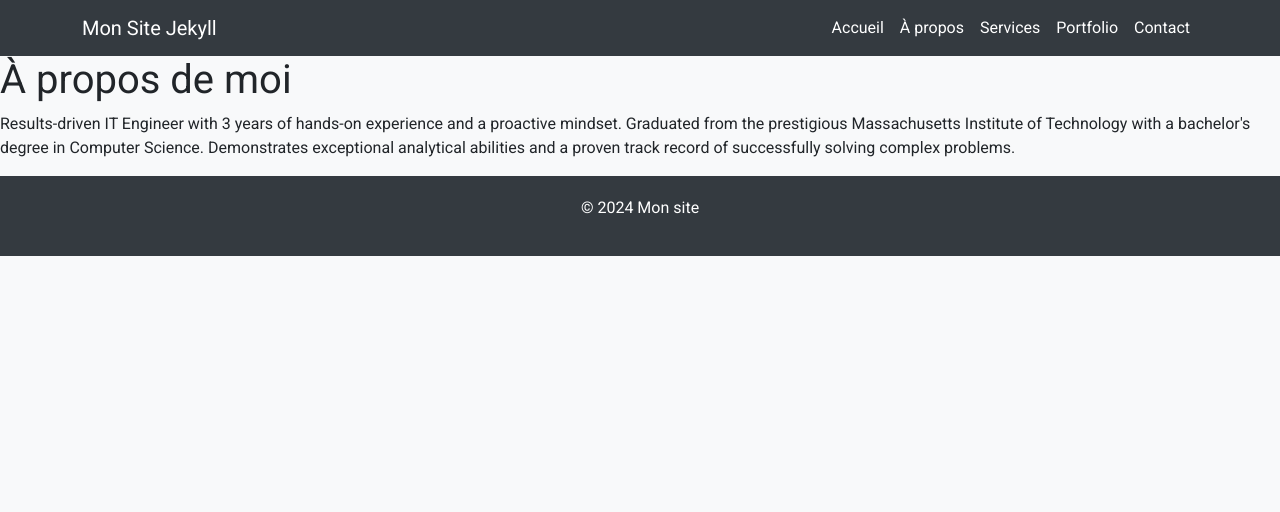
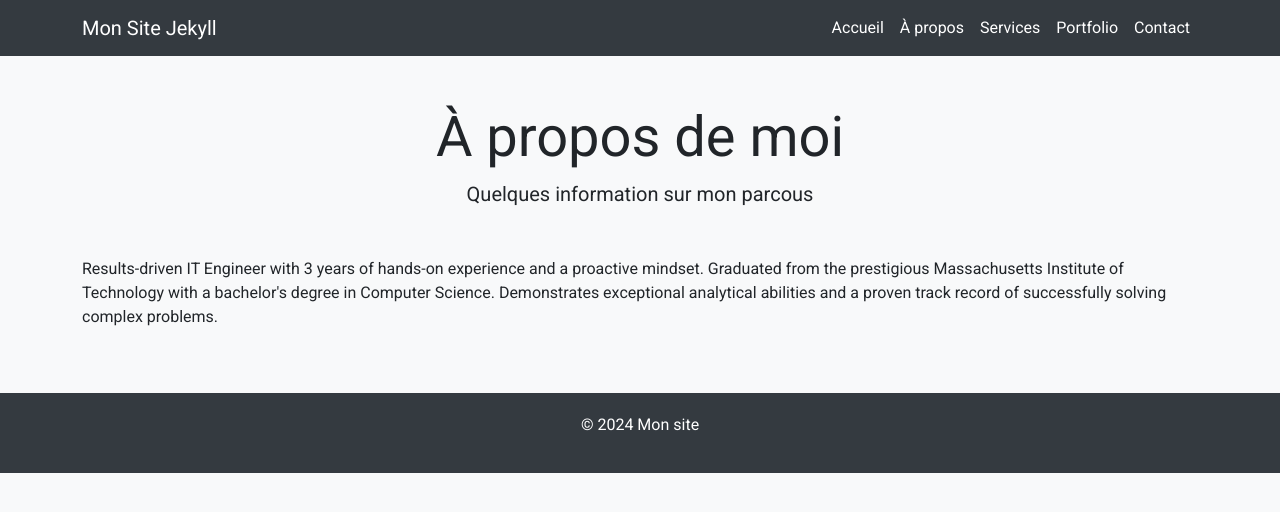
Before and after one commit to abderrahim01/coursera, a Jekyll site: the page built from about.html, in a window 1280 px wide. Shown: the top 512 px of the page. Built offline with Jekyll 4.4.1, drawn with Linux system fonts in a browser that asks for light colours.

Commit message:
Mise a jours des pages 11

```diff
--- a/about.html
+++ b/about.html
@@ -2,5 +2,10 @@
 layout: default
 title: "about"
 ---
-<h1>À propos de moi</h1>
+<section class="container py-5">
+  <div class="text-center mb-5">
+    <h1 class="display-4">À propos de moi</h1>
+    <p class="lead">Quelques information sur mon parcous</p>
+  </div>
 <p>Results-driven IT Engineer with 3 years of hands-on experience and a proactive mindset. Graduated from the prestigious Massachusetts Institute of Technology with a bachelor's degree in Computer Science. Demonstrates exceptional analytical abilities and a proven track record of successfully solving complex problems.</p>
+</section>
```
